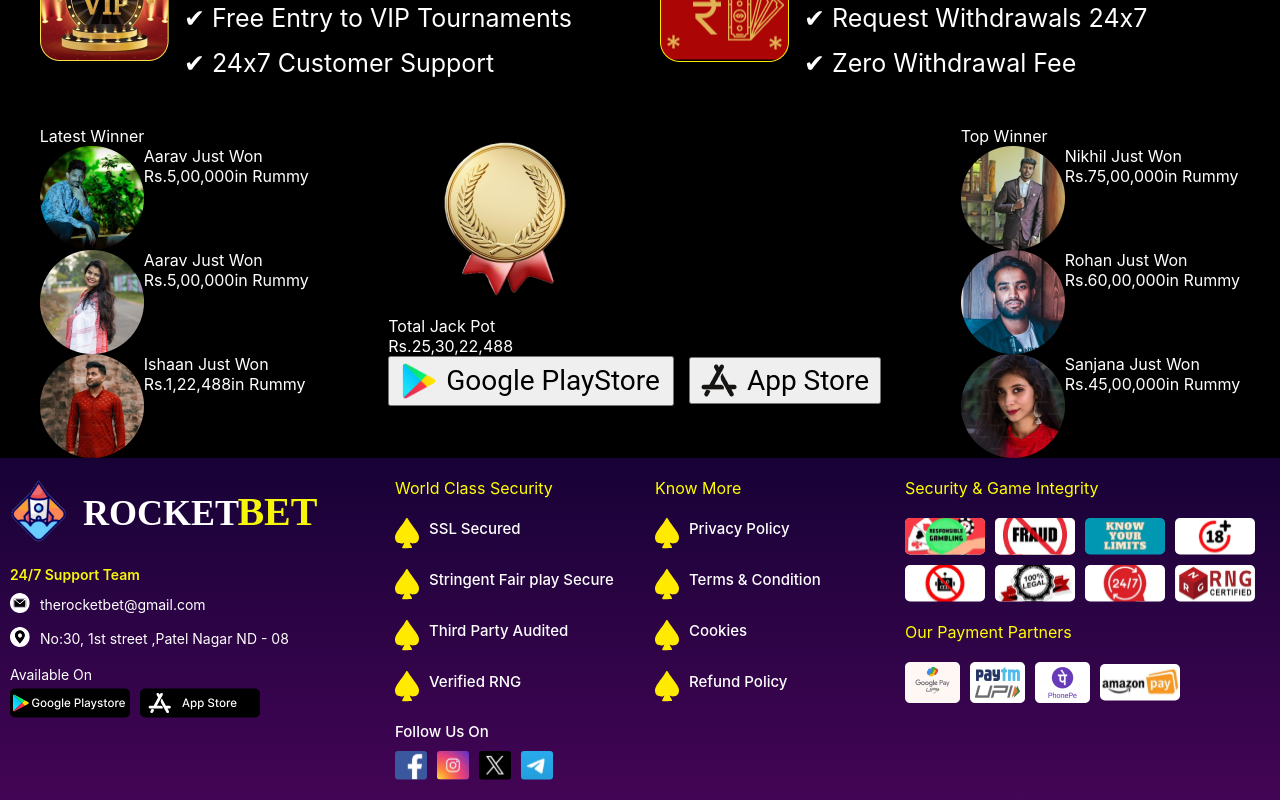
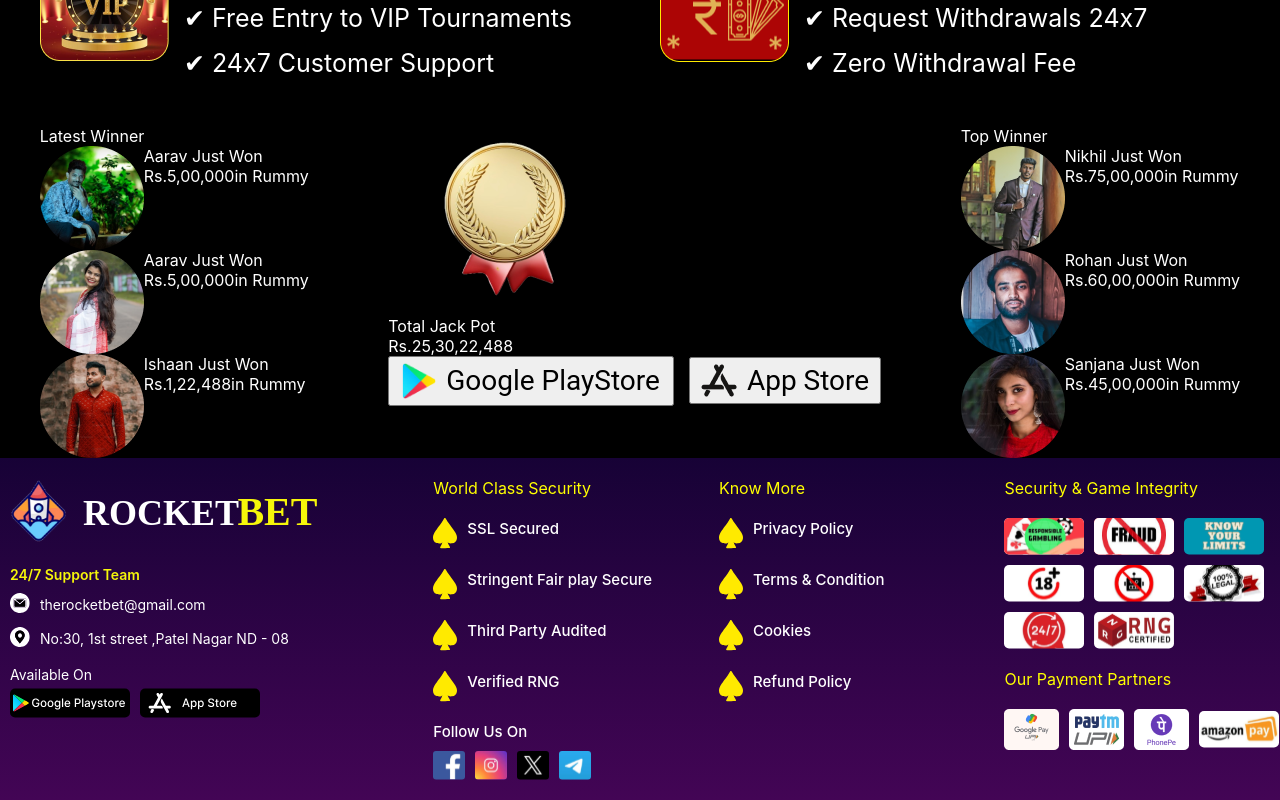
Before and after one commit to pprashantsingh/clientGame, a React (Create React App) app: page / in a window 1280 px wide. Shown: the part 2200-3000 px from the top of the page. Built offline with nearby package versions, Linux system fonts and the light colour scheme.

Commit message:
footer chanages

```diff
--- a/src/Componets/Footer/Footer.jsx
+++ b/src/Componets/Footer/Footer.jsx
@@ -135,7 +135,7 @@ const Footer = () => {
                     </div>
 
 
-                    <div className="_footer_container_row_col-partner">
+                    <div className="_footer_container_row_col">
                         <p className="_footer_title_container">
                             Security & Game Integrity
                         </p>
```
